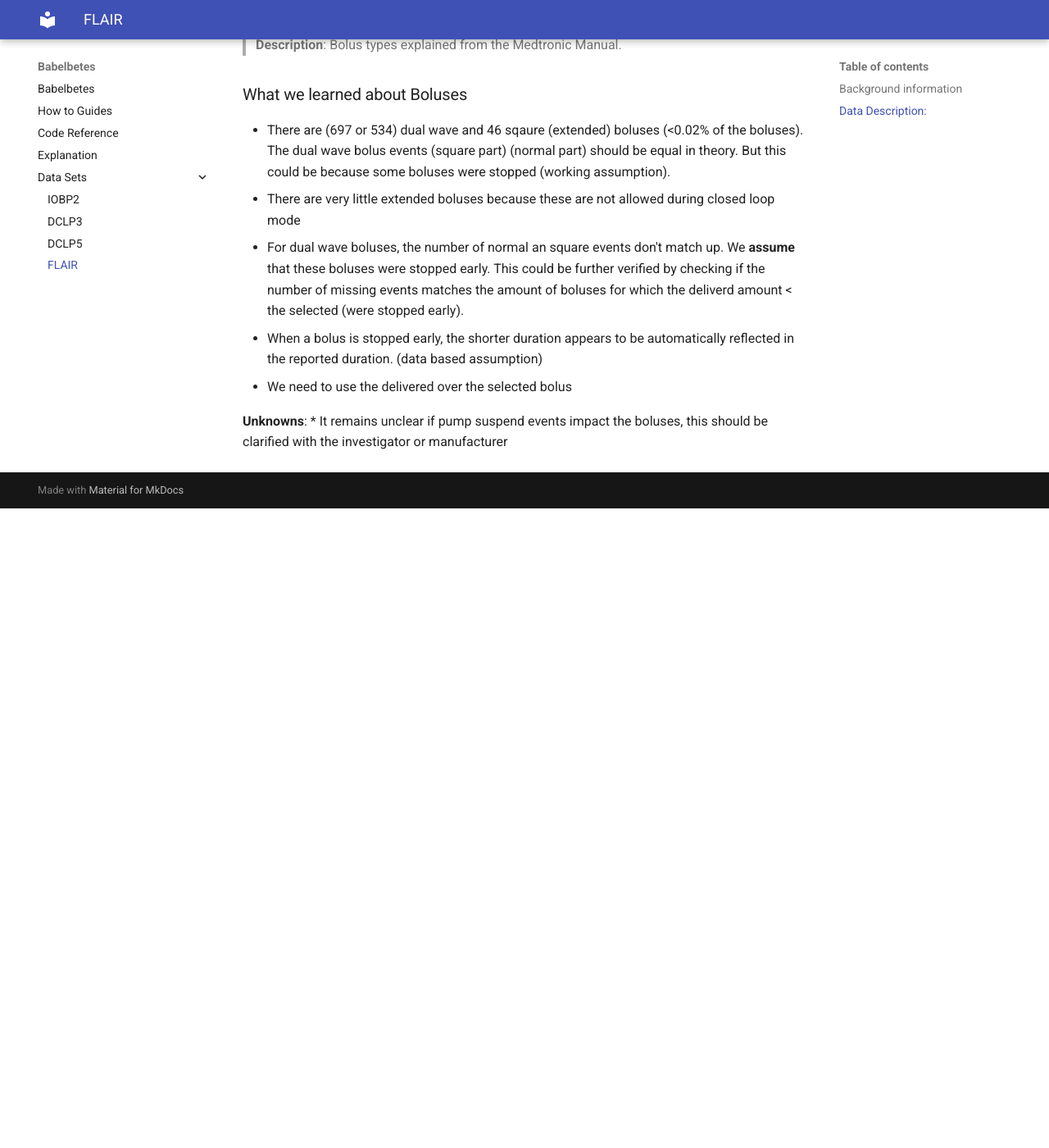
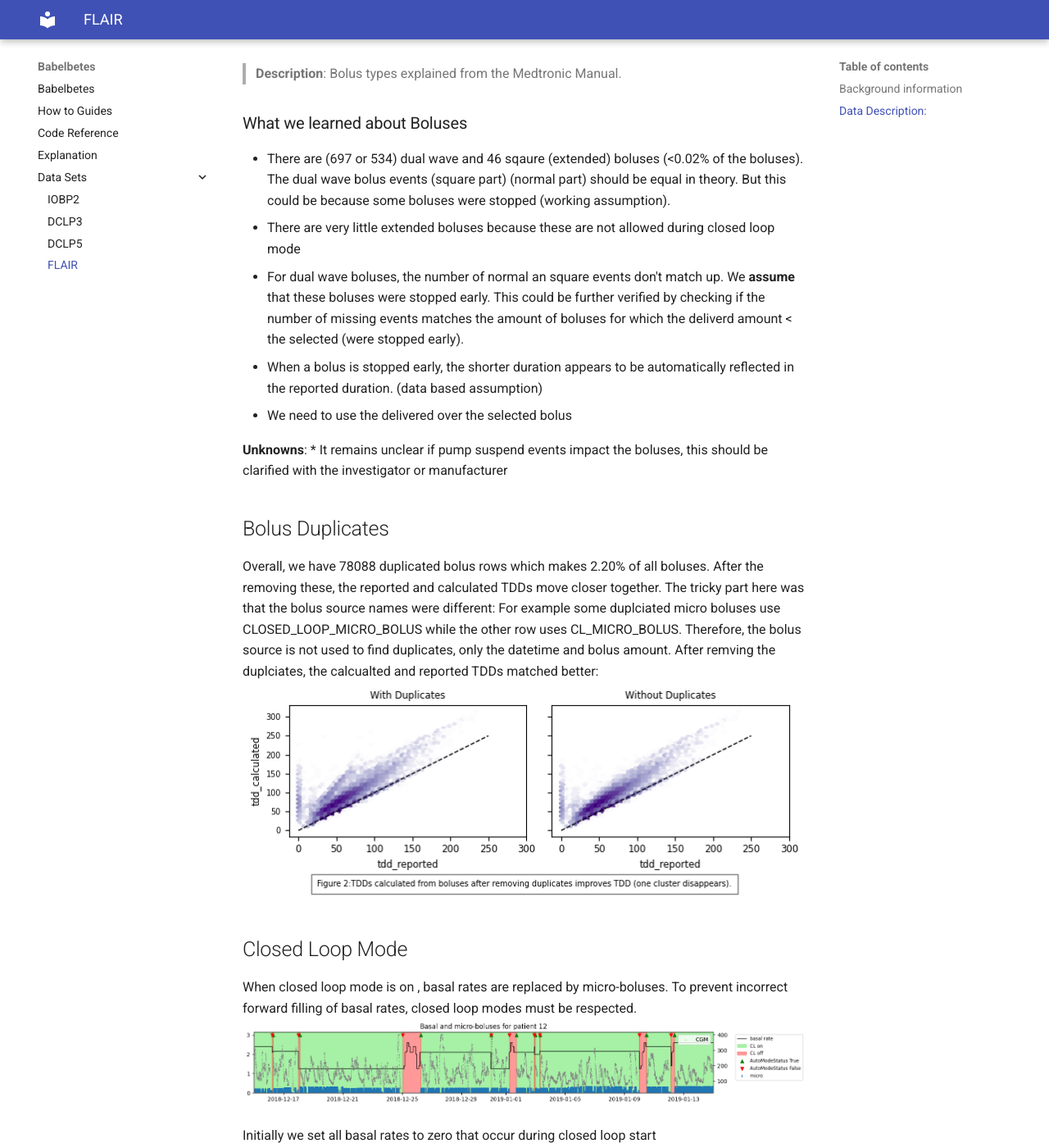
Before and after one commit to nudgebg/egvinsulin, an MkDocs documentation site: the page built from docs/data_sets/FLAIR.md, in a window 1280 px wide and 1400 px high, scrolled down 7582 px. Shown: the whole window at 82% size. Built offline with MkDocs 1.6.1 and Material for MkDocs 9.7.7, drawn with Linux system fonts in a browser that asks for light colours; before the commit the page ends 8202 px from its top, so only the background shows below that; some of the changed text lies outside the part shown.

Commit message:
[28-modularize-flair-code] Update flair documentation

```diff
--- a/docs/data_sets/FLAIR.md
+++ b/docs/data_sets/FLAIR.md
@@ -46,10 +46,8 @@
 * **TempBasalDur**: Temp basal duration (h:mm:ss) - The length of time for the temporary basal insulin delivery
 * **Suspend**: State "Suspend" when the pump is suspended and "Resumed" when the pump is resumed
 
-
-
 # Analysis of the Data
-The study data was analyzed to understand which data is relevant, how it must be manipulated and interpreted in order to obtain the true delivered insulin amounts. The results are mostly based on the analysis in the jupyter notebook `understand-flair-dataset.ipynb`
+The study data was analyzed to understand which data is relevant, how it must be manipulated and interpreted in order to obtain the true delivered insulin amounts. The results are mostly based on the analysis in the jupyter notebook `understand-flair-dataset.ipynb`. Later, a second notebook was added: `understand-flair-dataset/2024-08-12 - Modularize-Flair.ipynb` that added details to TDDs and closed loop modes focusing on improving the match between reported and calcualted TDDs.
 
 **Leading Questions**:
 * Do we need to track DataDtTm_adjusted or can we rely on DataDtTm?
@@ -72,7 +70,6 @@
 * Date Adjustments: We need to use the adjusted datetimes for cgm, when it exists.
 
 **Unknowns:**
-
 * We don't know the implications of NewDeviceDtTm. These should be clarified!
 
 ## Basal Rates
@@ -92,7 +89,6 @@
 > Description: Histogram of temporary basal rates reported in the flair data.
 
 ### Processing Temp Basal Rates
-
 * We have no unknown basal rates, therefore this column can be ignored
 * Basal rates are reported every time they change
 * Standard basal rates do not reflect temporary basal rate changes
@@ -188,3 +184,26 @@
 
 **Unknowns**:
 * It remains unclear if pump suspend events impact the boluses, this should be clarified with the investigator or manufacturer
+
+
+## Bolus Duplicates
+Overall, we have 78088 duplicated bolus rows which makes 2.20% of all boluses. After the removing these, the reported and calculated TDDs move closer together. The tricky part here was that the bolus source names were different: For example some duplciated micro boluses use CLOSED_LOOP_MICRO_BOLUS while the other row uses CL_MICRO_BOLUS. Therefore, the bolus source is not used to find duplicates, only the datetime and bolus amount. After remving the duplciates, the calcualted and reported TDDs matched better:
+![TDD after Adjusting for Close Loop Modes](assets/flair_removing_bolus_duplicates.png)
+
+
+## Closed Loop Mode
+When closed loop mode is on , basal rates are replaced by micro-boluses.  To prevent incorrect forward filling of basal rates, closed loop modes must be respected.
+![Basal Rates and Micor Boluses](assets/flair_basal_micro_boluses.png)
+
+Initially we set all basal rates to zero that occur during closed loop start (AutoModeStatus==True) and stop (AutoModeStatus==False) event. However, when patients transition from the 670G to the AHCL algorithm, the reported AutoModeStatus can be incorrect (e.g. auto mode on but no micro boluses) and correct basal rates would be ignored.
+![Wrong Closed Loop Mode during Algo transition](assets/flair_example_incorrect_closed_loop_mode.png)
+
+By only setting the basal rate to zero when a AutoModeStatus true event occurs solves this problem:
+1. Basal rates are not forward filled with previous basal rates (e.g. also when suspend events occur)
+2. When basal rates are reported again, we trust them.
+
+![TDD after Adjusting for Close Loop Modes](assets/flair_tdd_after_auto_mode_adjustments.png)
+
+
+## TDDs
+Reported TDDs are used to test our calcualted basals and boluses. However, we often see multiple TDDs reported on a single day including zero values. On these days, the reported and calculated TDDs don't match at all and taking the sum or the last or maxium value still results in a poor fit. Therefore, we can't trust that reported TDDs are 100% accurate, especially on days where multiple values are reported. For testing, days with multiple TDDs should not be trusted.
```
Also changed, not shown: docs/data_sets/assets/flair_basal_micro_boluses.png (added), docs/data_sets/assets/flair_example_incorrect_closed_loop_mode.png (added), docs/data_sets/assets/flair_removing_bolus_duplicates.png (added), docs/data_sets/assets/flair_tdd_after_auto_mode_adjustments.png (added), docs/data_sets/assets/flair_tdds_at_start.png (added).
